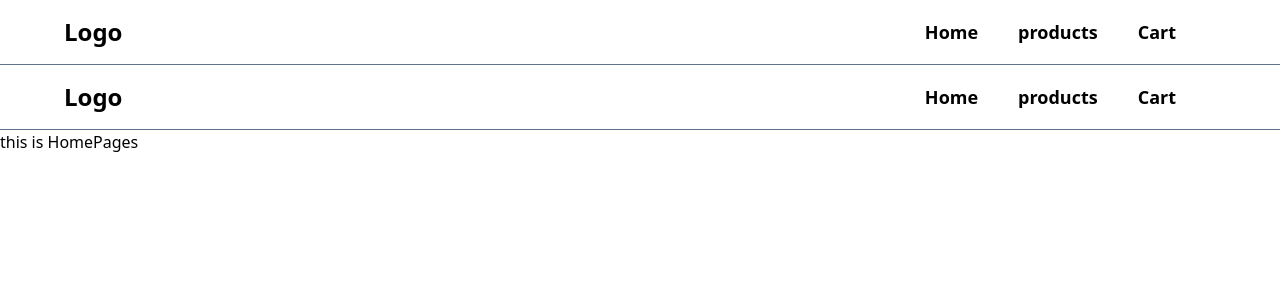
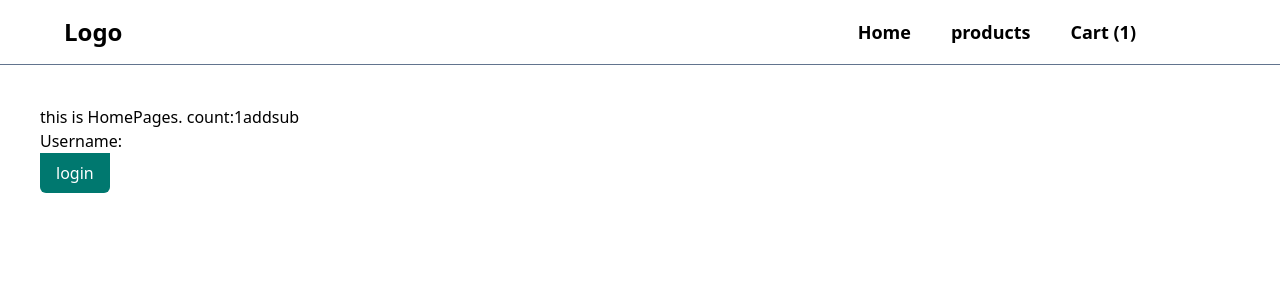
Before and after one commit to Anilm303/React, a React (Vite) app: page / in a window 1280 px wide. Shown: the top 300 px of the page. Built offline with nearby package versions, Linux system fonts and the light colour scheme.

Commit message:
using state in multiple time and also redux toolkit used

```diff
--- a/package.json
+++ b/package.json
@@ -10,11 +10,13 @@
     "preview": "vite preview"
   },
   "dependencies": {
+    "@reduxjs/toolkit": "^2.8.2",
     "@tailwindcss/vite": "^4.1.11",
     "axios": "^1.11.0",
     "lucide-react": "^0.540.0",
     "react": "^19.1.1",
     "react-dom": "^19.1.1",
+    "react-redux": "^9.2.0",
     "react-router-dom": "^7.8.1",
     "tailwindcss": "^4.1.11"
   },
--- a/src/App.jsx
+++ b/src/App.jsx
@@ -53,6 +53,7 @@ import LoginPages from './pages/LoginPages'
 import MainLayout from './utils/MainLayout'
 
 const App = () => {
+
   return (
     <div>
       <NavBar/>
@@ -66,10 +67,6 @@ const App = () => {
               <Route path='/cart' element={<CartPages/>}/>
         </Route>
         </Route>
-
-
-
-
          <Route path='/login' element={<LoginPages/>} />
        {/* error massage */}
        <Route path='*' element={<NotFoundPages/>} />
--- a/src/compenents/NavBar.jsx
+++ b/src/compenents/NavBar.jsx
@@ -1,8 +1,15 @@
+import { use, useContext } from "react"
 import { Link } from "react-router-dom"
+import { CounterContext } from "../context/CounterContext"
+import { useSelector } from "react-redux"
 
 
 
 const Navbar = () => {
+  const {count} = useContext(CounterContext)
+
+  const {user, isAuthenticated} = useSelector(state => state.auth)
+  console.log(user)
   return (
     <div className="border-b border-slate-500 p-4">
         <div className="flex justify-between items-center max-w-6xl mx-auto">
@@ -17,11 +24,14 @@ const Navbar = () => {
                      <li>products</li>
                 </Link>
                 <Link to='/cart'>
-                     <li>Cart</li>
+                     <li>Cart ({count})</li>
                 </Link>
                 <Link to='/login'>
                 <li></li>
                 </Link>
+                <li>
+                  {user}
+                </li>
             </ul>
         </nav>
         </div>
--- a/src/compenents/UserProfile.jsx
+++ b/src/compenents/UserProfile.jsx
@@ -1,4 +1,4 @@
-import UserAddress from "./userAddress"
+import UserAddress from "./UserAddress"
 
 const UserProfile = (props) => {
     return (
--- /dev/null
+++ b/src/context/CounterContext.jsx
@@ -0,0 +1,22 @@
+
+import React, { createContext, useState } from "react";
+
+export const CounterContext = createContext();
+
+export const CounterProvider = ({ children }) => {
+  const [count, setCount] = useState(1);
+
+  const increment = () => {
+    setCount(count + 1);
+  };
+
+  const decrement = () => {
+    setCount(count - 1);
+  };
+
+  return (
+    <CounterContext.Provider value={{ count, increment, decrement }}>
+      {children} {/* FIXED typo */}
+    </CounterContext.Provider>
+  );
+};
--- a/src/main.jsx
+++ b/src/main.jsx
@@ -1,12 +1,20 @@
-import { StrictMode } from 'react'
-import { createRoot } from 'react-dom/client'
-import './index.css'
-import App from './App.jsx'
-import {BrowserRouter} from 'react-router-dom'
+import React from "react";
+import ReactDOM from "react-dom/client";
+import { BrowserRouter } from "react-router-dom";
+import { CounterProvider } from "./context/CounterContext";
+import App from "./App";
+import "./index.css"; // <-- THIS IS CRUCIAL for Tailwind
+import { Provider } from "react-redux";
+import { store } from "./redux/store";
 
-createRoot(document.getElementById('root')).render(
-<BrowserRouter>
-<App />
-</BrowserRouter>
-
-)
+ReactDOM.createRoot(document.getElementById("root")).render(
+  <React.StrictMode>
+    <BrowserRouter>
+      <Provider store={store}>
+        <CounterProvider>
+        <App />
+      </CounterProvider>
+      </Provider>
+    </BrowserRouter>
+  </React.StrictMode>
+);
--- a/src/pages/HomePages.jsx
+++ b/src/pages/HomePages.jsx
@@ -1,8 +1,32 @@
-import React from 'react'
+import React, { useContext } from 'react'
+import { CounterContext } from '../context/CounterContext'
+import { useDispatch, useSelector } from 'react-redux'
+import { loginSucess } from '../redux/AuthSlice'
 
 const HomePages = () => {
+
+  const {count,increment,decrement}= useContext(CounterContext)
+
+  const dispatch = useDispatch()
+
+  const {user} = useSelector(state => state.auth)
+
+  const login = () =>{
+    dispatch(loginSucess('Anil magar'))
+  }
   return (
-    <div>this is HomePages</div>
+
+
+    <div className='p-10'>this is HomePages. count:{count}
+    <button onClick={increment}> add</button>
+     <button onClick={decrement}> sub</button>
+    <div>
+      <p>Username: {user}</p>
+    </div>
+    <div>
+      <button onClick={login} className='bg-teal-700 text-white px-4 py-2 rounded-b-md cursor-pointer'> login</button>
+    </div>
+    </div>
   )
 }
 
--- a/src/pages/SingleProductPages.jsx
+++ b/src/pages/SingleProductPages.jsx
@@ -1,49 +1,57 @@
-import React from 'react'
-import { useParams } from 'react-router-dom'
-import axios from 'axios'
-import { useEffect, useState } from 'react'
+import React, { useContext } from "react";
+import { useParams } from "react-router-dom";
+import axios from "axios";
+import { useEffect, useState } from "react";
+import { use } from "react";
+import { CounterContext } from "../context/CounterContext";
 
 const SingleProductPages = () => {
-    const {id}= useParams()
+  const { id } = useParams();
 
-const [product,setProduct] = useState(null)
-const [isLoading,setIsLoading]=useState(false)
-const [error,setError]=useState('')
+  const [product, setProduct] = useState(null);
+  const [isLoading, setIsLoading] = useState(false);
+  const [error, setError] = useState("");
 
-const [count,setCount] = useState(0)
+  const { count, increment, decrement } = useContext(CounterContext);
 
-  useEffect(() =>{
-     const fetchProduct = async () => {
-      setIsLoading(true)
-      setError('')
+  useEffect(() => {
+    const fetchProduct = async () => {
+      setIsLoading(true);
+      setError("");
 
-    try {
-      const response = await axios.get(`https://api.escuelajs.co/api/v1/products/${id}`)
-     setProduct(response.data)
-    } catch (error) {
-      console.log(error)
-      setError('')
-    }finally{
-       setIsLoading(false)
-    }
-  }
-  //calling fetch products funtion
-  fetchProduct()
-  },[])
+      try {
+        const response = await axios.get(
+          `https://api.escuelajs.co/api/v1/products/${id}`
+        );
+        setProduct(response.data);
+      } catch (error) {
+        console.log(error);
+        setError("");
+      } finally {
+        setIsLoading(false);
+      }
+    };
+    //calling fetch products funtion
+    fetchProduct();
+  }, []);
 
-console.log(product)
+  console.log(product);
 
-if(isLoading) return <p>loading ...</p>
-if(error) return <p>something went wrong!</p>
+  if (isLoading) return <p>loading ...</p>;
+  if (error) return <p>something went wrong!</p>;
   return (
-  <div className='max-w-6xl mx-10 my-10'>
+    <div className="max-w-6xl mx-10 my-10">
       <h1>{product?.title}</h1>
 
-      <button className='bg-teal-500 text-white px-4 py-2 rounded-md'>add</button>
+      <button onClick={increment} className="bg-teal-500 text-white px-4 py-2 rounded-md">
+        add
+      </button>
       <p>quantity: {count}</p>
-      <button className='bg-teal-500 text-white px-4 py-2 rounded-md'>subtract</button>
+      <button onClick={decrement} className="bg-teal-500 text-white px-4 py-2 rounded-md">
+        subtract
+      </button>
     </div>
-  )
-}
+  );
+};
 
-export default SingleProductPages
+export default SingleProductPages;
--- /dev/null
+++ b/src/redux/AuthSlice.js
@@ -0,0 +1,19 @@
+import { createSlice } from "@reduxjs/toolkit"
+
+const initialState = {
+    user: null,
+    isAuthenticated: false
+}
+const authSlice = createSlice({
+    name: 'auth',
+    initialState,
+    reducers:{
+        loginSucess: (state,action) =>{
+            state.user = action.payload
+        }
+    }
+})
+
+export const {loginSucess} = authSlice.actions
+
+export default authSlice.reducer
--- /dev/null
+++ b/src/redux/store.js
@@ -0,0 +1,8 @@
+import { configureStore } from "@reduxjs/toolkit";
+import authReducer from './AuthSlice'
+
+export const store = configureStore({
+    reducer:{
+        auth: authReducer
+    }
+})
--- a/src/utils/MainLayout.jsx
+++ b/src/utils/MainLayout.jsx
@@ -5,8 +5,6 @@ import { Outlet } from 'react-router-dom'
 const MainLayout = () => {
   return (
     <div>
-
-        <Navbar/>
         <Outlet/>
     </div>
   )
```
Also changed, not shown: 1 other file (tests, documents, lock files or other folders).
